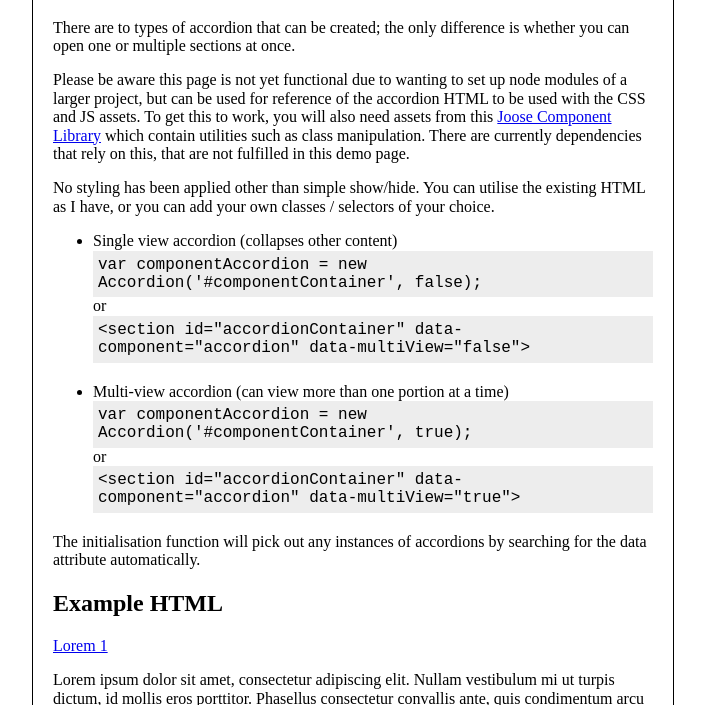
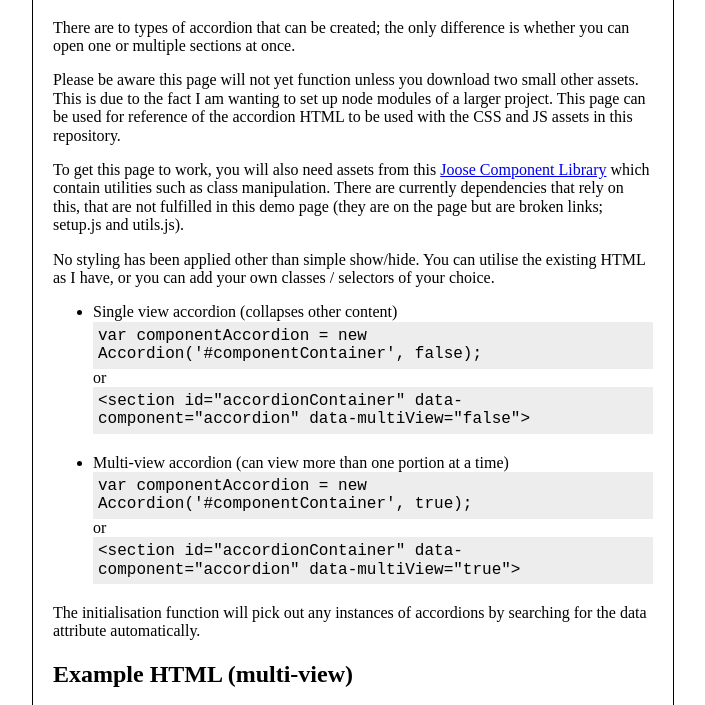
Before and after one commit to scoobster17/joose-accordion, a plain HTML site: page index.html in a window 1280 px wide. Shown: the part 82-787 px from the top of the page, without its empty margins (287-992 px from the left). Drawn offline with nearby package versions, Linux system fonts and the light colour scheme.

Commit message:
Updated assets so works except for utility assets

```diff
--- a/index.html
+++ b/index.html
@@ -4,6 +4,7 @@
     <meta charset="UTF-8" />
     <title>Joose Accordion Component</title>
     <link rel="stylesheet" type="text/css" href="/node_modules/normalize.css/normalize.css" />
+    <link rel="stylesheet" type="text/css" href="css/joose-accordion.css" />
     <style type="text/css">
         .container {
             border:1px solid #000;
@@ -25,7 +26,8 @@
     <div class="container">
         <h1>Joose Accordion Component</h1>
         <p>There are to types of accordion that can be created; the only difference is whether you can open one or multiple sections at once.</p>
-        <p>Please be aware this page is not yet functional due to wanting to set up node modules of a larger project, but can be used for reference of the accordion HTML to be used with the CSS and JS assets. To get this to work, you will also need assets from this <a href="http://github.com/scoobster17/joose">Joose Component Library</a> which contain utilities such as class manipulation. There are currently dependencies that rely on this, that are not fulfilled in this demo page.</p>
+        <p>Please be aware this page will not yet function unless you download two small other assets. This is due to the fact I am wanting to set up node modules of a larger project. This page can be used for reference of the accordion HTML to be used with the CSS and JS assets in this repository.</p>
+        <p>To get this page to work, you will also need assets from this <a href="http://github.com/scoobster17/joose">Joose Component Library</a> which contain utilities such as class manipulation. There are currently dependencies that rely on this, that are not fulfilled in this demo page (they are on the page but are broken links; setup.js and utils.js).</p>
         <p>No styling has been applied other than simple show/hide. You can utilise the existing HTML as I have, or you can add your own classes / selectors of your choice.</p>
         <ul>
             <li>
@@ -42,7 +44,7 @@
             </li>
         </ul>
         <p>The initialisation function will pick out any instances of accordions by searching for the data attribute automatically.</p>
-        <h2>Example HTML</h2>
+        <h2>Example HTML (multi-view)</h2>
         <section id="multiViewAccordion" data-component="accordion" data-multiView="true">
             <a href="#lorem1" id="lorem1Trigger" aria-controls="lorem1">Lorem 1</a>
             <section id="lorem1" aria-labelledby="lorem1Trigger">
@@ -58,5 +60,8 @@
             </section>
         </section>
     </div>
+    <script type="text/javascript" src="/js/setup.js"></script>
+    <script type="text/javascript" src="/js/utils.js"></script>
+    <script type="text/javascript" src="js/joose-accordion.js"></script>
 </body>
 </html>
```
